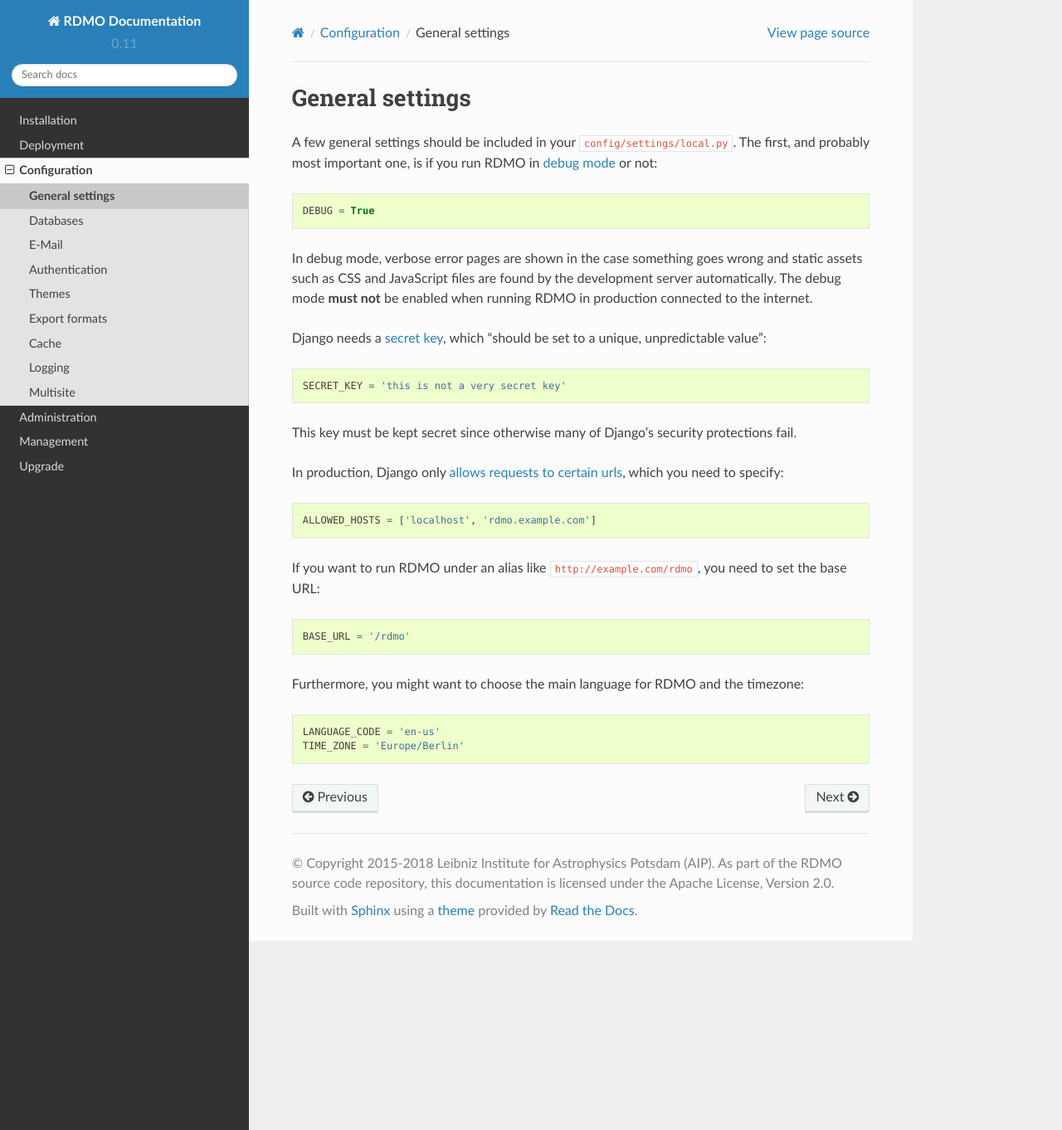
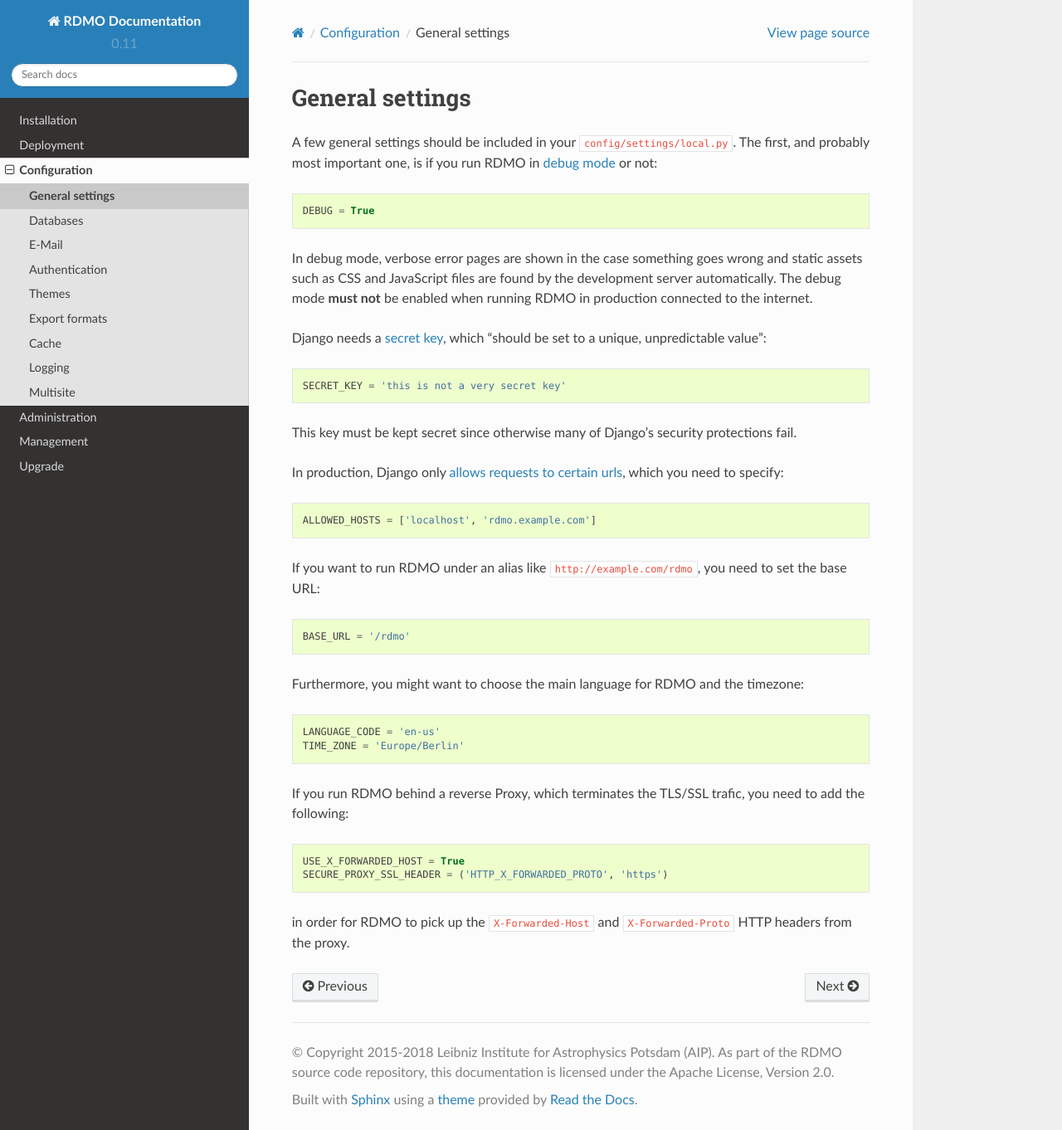
Before and after one commit to rdmorganiser/rdmo-docs, a Sphinx documentation site: the page built from docs/configuration/general.md, in a window 1280 px wide and 1362 px high. Shown: the whole window at 83% size. Built offline with Sphinx 7.4.7 and the Read the Docs theme 2.0.0, drawn with Linux system fonts in a browser that asks for light colours.

Commit message:
Add proxy settings

````diff
--- a/docs/configuration/general.md
+++ b/docs/configuration/general.md
@@ -34,3 +34,12 @@
 LANGUAGE_CODE = 'en-us'
 TIME_ZONE = 'Europe/Berlin'
 ```
+
+If you run RDMO behind a reverse Proxy, which terminates the TLS/SSL trafic, you need to add the following:
+
+```
+USE_X_FORWARDED_HOST = True
+SECURE_PROXY_SSL_HEADER = ('HTTP_X_FORWARDED_PROTO', 'https')
+```
+
+in order for RDMO to pick up the `X-Forwarded-Host` and `X-Forwarded-Proto` HTTP headers from the proxy.
````
